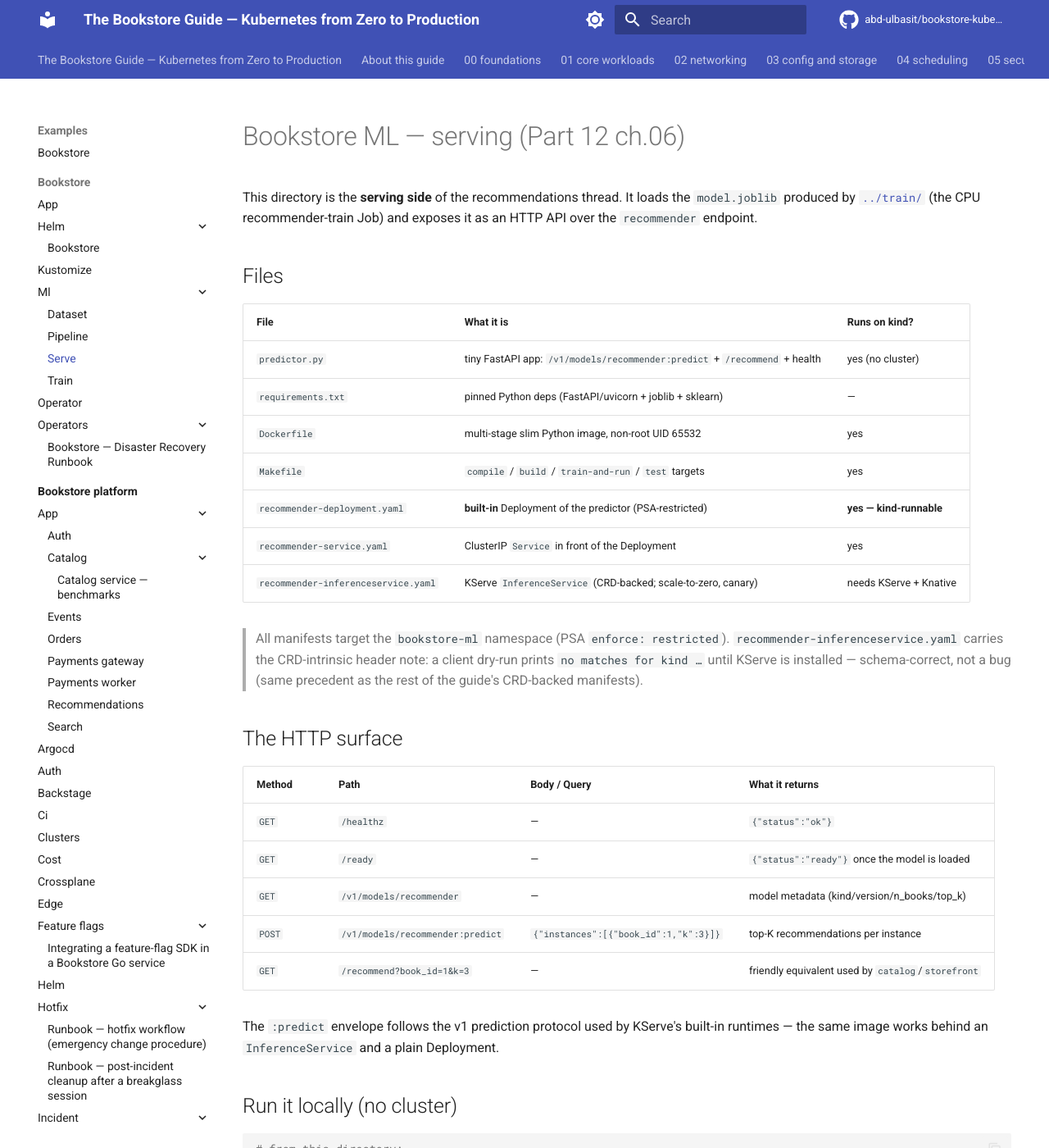
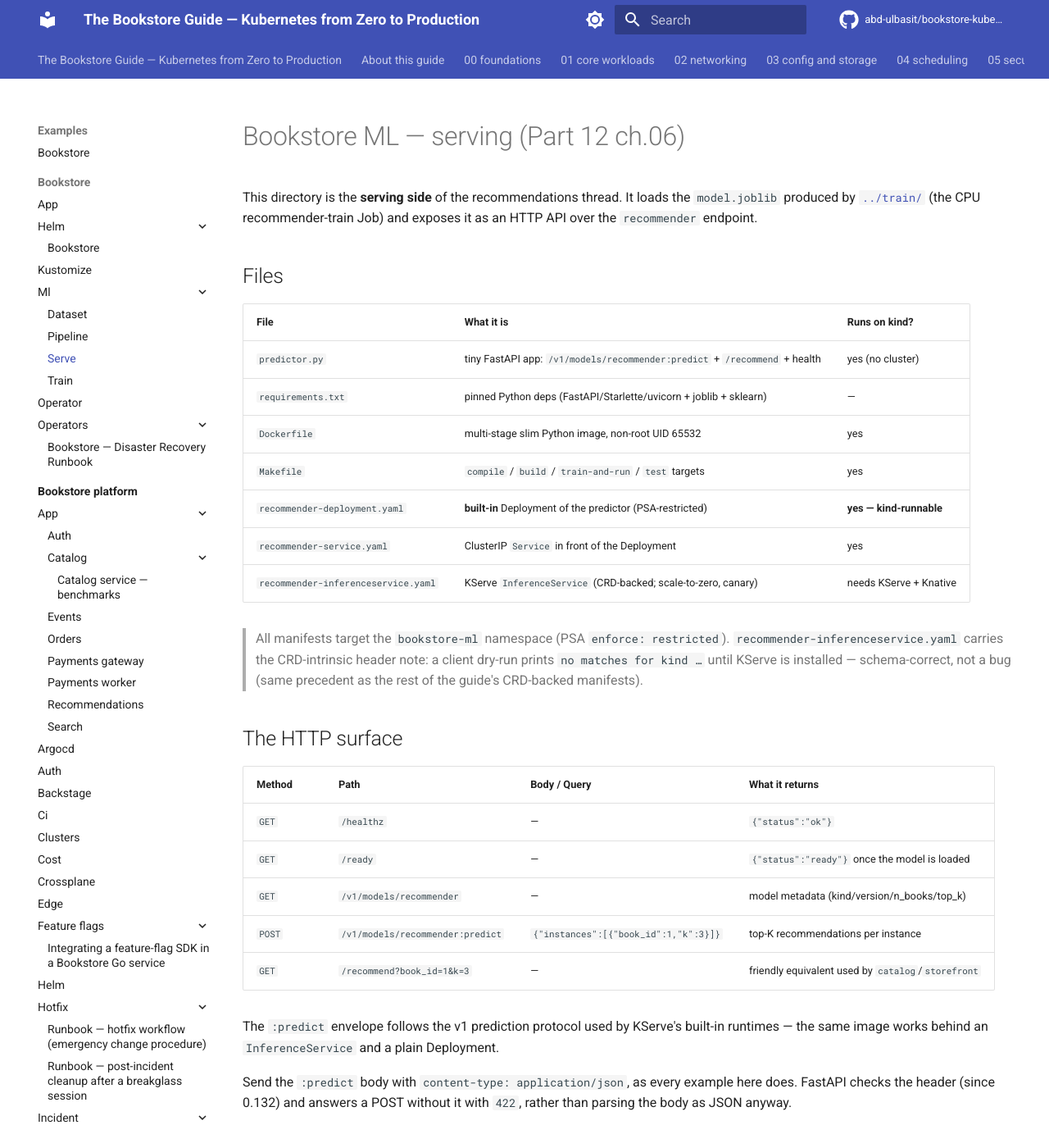
Before and after one commit to abd-ulbasit/bookstore-kubernetes-guide, an MkDocs documentation site: the page built from full-guide/examples/bookstore/ml/serve/README.md, in a window 1280 px wide and 1400 px high. Shown: the whole window at 82% size. Built offline with MkDocs 1.6.1 and Material for MkDocs 9.7.7, drawn with Linux system fonts in a browser that asks for light colours; comment, search, counter and statistics services are not loaded.

Commit message:
Bump the ML serve image to FastAPI 0.141.1 and Starlette 1.7.0
The image scan this PR adds reports three HIGH advisories in Starlette
0.38.6, which fastapi 0.112.2 pulled in (it capped starlette <0.39):
CVE-2026-54283 (form limits ignored, fixed 1.3.1), CVE-2026-48818
(fixed 1.1.0) and CVE-2024-47874 (multipart DoS, fixed 0.40.0), plus
four lower ones. Starlette is the request parser, so these are in the
path of every call.

fastapi 0.141.1 (2026-07-29) is the last release before FastAPI made
opentelemetry-api a hard dependency. It no longer caps Starlette
(starlette>=0.46.0), so starlette now gets its own pin; without it the
build would take whatever Starlette is newest that day. 1.7.0
(2026-09-23) is the Starlette FastAPI's own test suite moved to in
0.142.3, and it adds Host-header and multipart-parser hardening on top
of 1.3.1.
pydantic goes to 2.13.5 because fastapi now needs >=2.9.0.

predictor.py needs no change: it already uses `lifespan=`, and the
release notes between 0.112 and 0.141 break nothing it uses. One
behaviour changes: since FastAPI 0.132 a POST to :predict without
`content-type: application/json` gets 422 instead of being parsed.
Every caller in the guide sends the header (the README and ch.12.06
curls, recommender-deployment.yaml, the platform recommendations
service), and the serve README now says so.

Verified on the remote engine with the CI build command (`docker build
--pull`), then: pip check clean; train.py run inside the image to make
a model.joblib; the image run read-only, non-root, all caps dropped,
and every endpoint called. Responses, validation errors and the
OpenAPI schema match the old image's (compared as parsed JSON), except
the missing-Content-Type case above. `trivy image --severity HIGH,CRITICAL`
(0.76.1, the CI version) no longer lists Starlette at any severity.

Base image: python:3.12-slim already resolves to the newest digest
(sha256:a0f57064..., Python 3.12.15, Debian 13.7), the one CI scanned.
None of its 44 HIGH OS findings (util-linux, ncurses, systemd, perl,
acl) has a fixed Debian package yet, so a refresh would change nothing.

Co-Authored-By: Claude Opus 5.5 <noreply@anthropic.com>

```diff
--- a/full-guide/examples/bookstore/ml/serve/README.md
+++ b/full-guide/examples/bookstore/ml/serve/README.md
@@ -10,7 +10,7 @@ endpoint.
 | File | What it is | Runs on kind? |
 |---|---|---|
 | `predictor.py` | tiny FastAPI app: `/v1/models/recommender:predict` + `/recommend` + health | yes (no cluster) |
-| `requirements.txt` | pinned Python deps (FastAPI/uvicorn + joblib + sklearn) | — |
+| `requirements.txt` | pinned Python deps (FastAPI/Starlette/uvicorn + joblib + sklearn) | — |
 | `Dockerfile` | multi-stage slim Python image, non-root UID 65532 | yes |
 | `Makefile` | `compile` / `build` / `train-and-run` / `test` targets | yes |
 | `recommender-deployment.yaml` | **built-in** Deployment of the predictor (PSA-restricted) | **yes — kind-runnable** |
@@ -35,6 +35,10 @@ endpoint.
 The `:predict` envelope follows the v1 prediction protocol used by KServe's
 built-in runtimes — the same image works behind an `InferenceService` and a
 plain Deployment.
+
+Send the `:predict` body with `content-type: application/json`, as every
+example here does. FastAPI checks the header (since 0.132) and answers a
+POST without it with `422`, rather than parsing the body as JSON anyway.
 
 ## Run it locally (no cluster)
 
```
Also changed, not shown: 1 other file.
